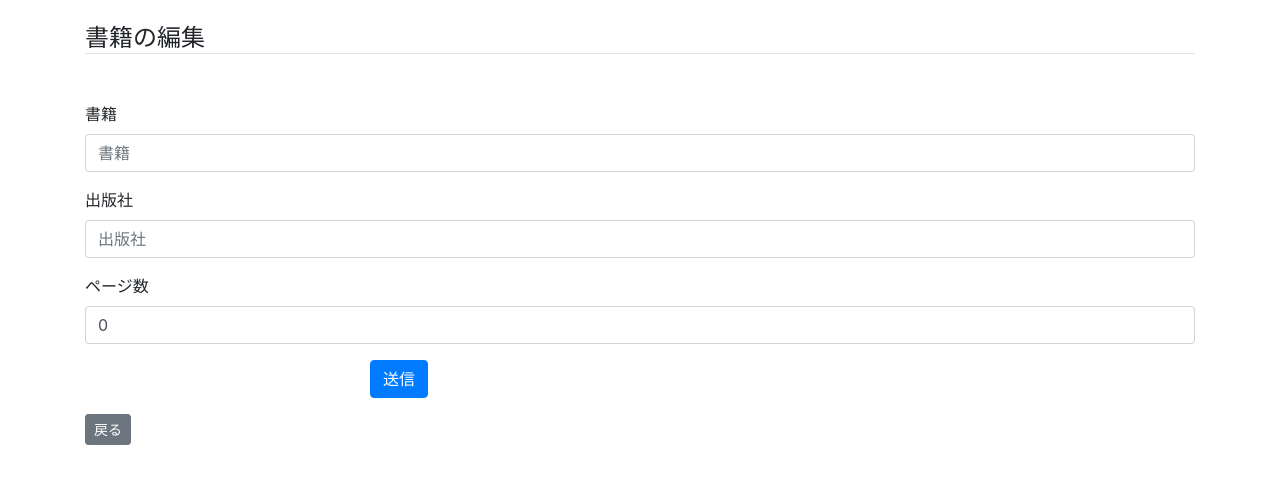
After one commit to okayoshi102/BookIdea, a Django app: template cms/templates/cms/book_edit.html in a window 1280 px wide. The commit adds this page. Shown: the top 484 px of the page. Run offline with Django 3.2, Linux system fonts and the light colour scheme; the template is opened without the code that fills it: values that come from a table or form of the project are taken from there, others are empty; some libraries are stand-ins or nearby versions.

Commit message:
削除と修正

```diff
--- /dev/null
+++ b/cms/forms.py
@@ -0,0 +1,9 @@
+from django.forms import ModelForm
+from cms.models import Book
+
+
+class BookForm(ModelForm):
+	"""書籍のフォーム"""
+	class Meta:
+		model = Book
+		fields = ("name", "publisher", "page", )
--- /dev/null
+++ b/cms/templates/cms/book_edit.html
@@ -0,0 +1,24 @@
+{% extends "cms/base.html" %}
+{% load bootstrap4 %}
+
+{% block title %}書籍の編集{% endblock title %}
+
+{% block content %}
+	<h4 class="mt-4 mb-5 border-bottom">書籍の編集</h4>
+	{% if book_id %}
+	<form action="{% url 'cms:book_mod' book_id=book_id %}" method="post" />
+	{% else %}
+	<form action="{% url 'cms:book_add' %}" method="post">
+	{% endif %}
+		{% csrf_token %}
+		{% bootstrap_form form layout='horizontal' %}
+		<div class="form-group row">
+			<div class="offset-md-3 col-md-9">
+				<button type="submit" class="btn btn-primary">送信</button>
+			</div>
+		</div>
+	</form>
+	<a href="{% url 'cms:book_list' %}" class="btn btn-secondary btn-sm">戻る</a>
+
+
+{% endblock content %}
--- a/cms/templates/cms/book_list.html
+++ b/cms/templates/cms/book_list.html
@@ -5,7 +5,7 @@
 {% block content %}
 	<h4 class="mt-4 border-bottom">書籍の一覧</h4>
 	<a href="{% url 'cms:book_add' %}" class="btn btn-primary btn-sm my-3">追加</a>
-	<table class="table table-striped table-bordereed">
+	<table class="table table-striped table-bordered">
 		<thead>
 			<tr>
 				<th scope="col">ID</th>
@@ -23,8 +23,8 @@
 				<td>{{ book.publisher }}</td>
 				<td>{{ book.page }}</td>
 				<td>
-					<a href="{% url 'cms:book_mod' book_id=book.id %}" class="btn-outline-primary btn-sm">修正</a>
-					<a href="{% url 'cms:book_del' book_id=book.id %}" class="btn-outline-danger btn-sm">削除</a>
+					<a href="{% url 'cms:book_mod' book_id=book.id %}" class="btn btn-outline-primary btn-sm">修正</a>
+					<a href="{% url 'cms:book_del' book_id=book.id %}" class="btn btn-outline-danger btn-sm">削除</a>
 				</td>
 			</tr>
 			{% endfor %}
```
Also changed, not shown: cms/views.py (+24 -3 lines), README.md, db.sqlite3.
